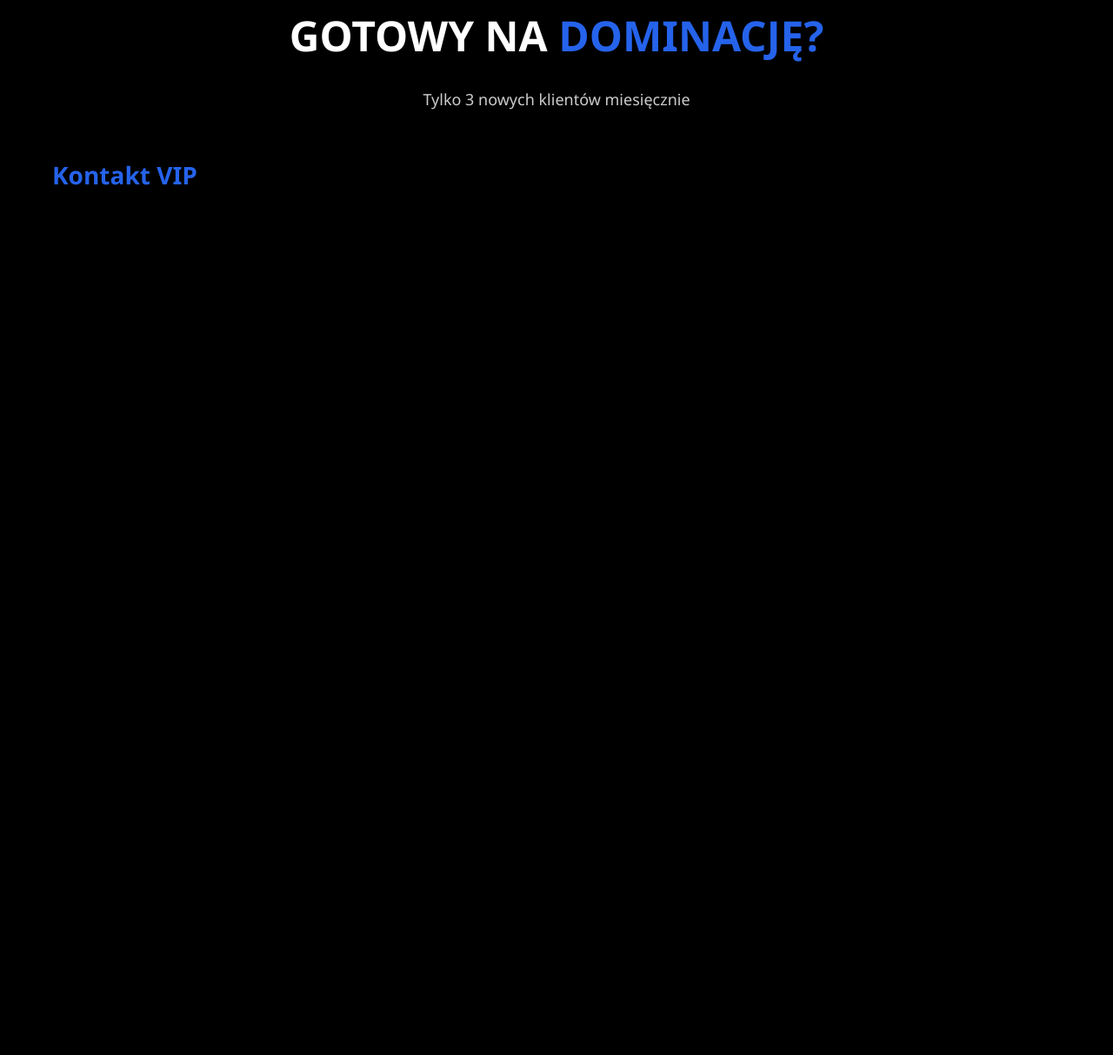
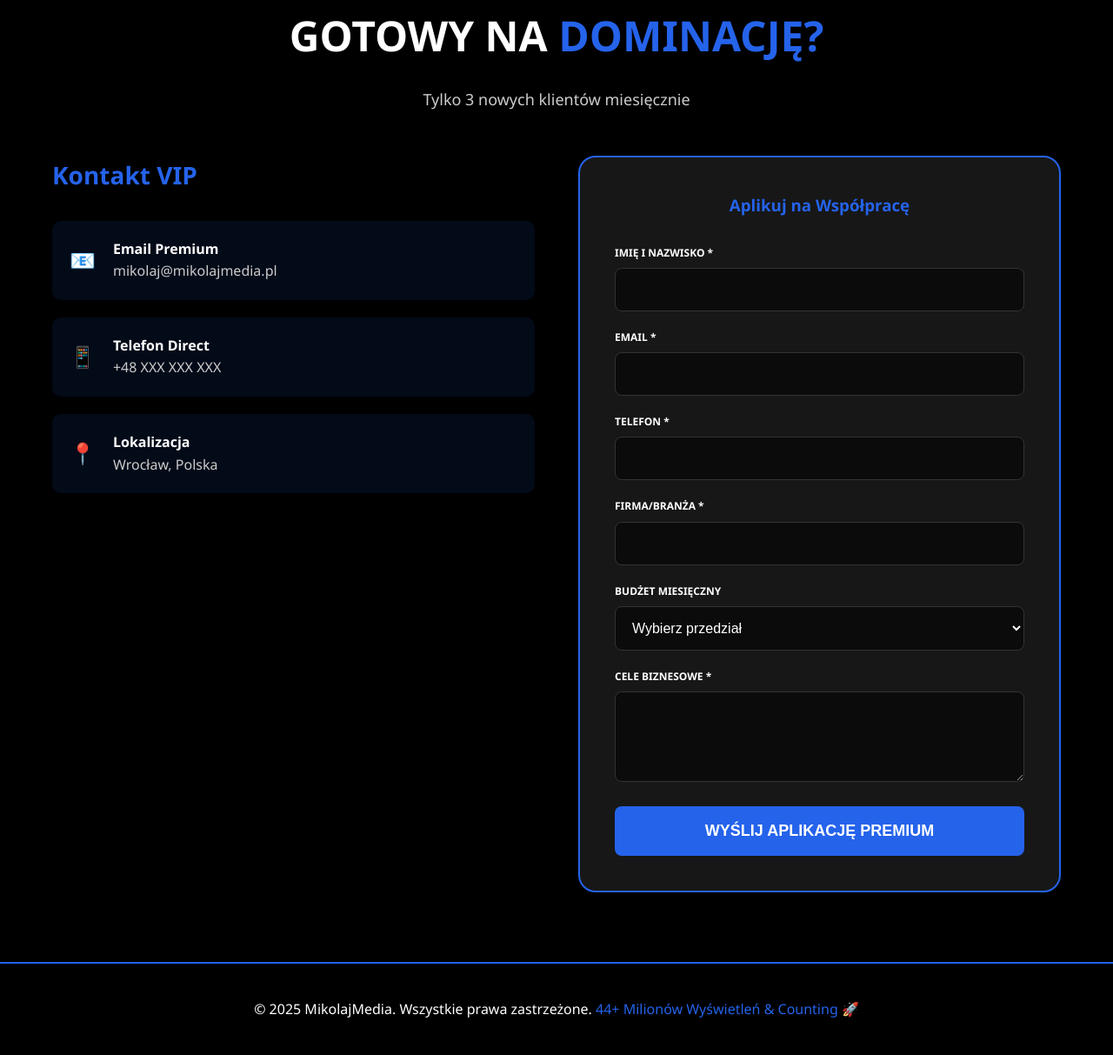
Before and after one commit to wojciechehe/strona-mikolajmedia, a plain HTML site: page index.html in a window 1280 px wide. Shown: the part 5599-6812 px from the top of the page at 87% size. Before the commit the page ends 5933 px from the top, so only its background shows below. Drawn offline with Linux system fonts and the light colour scheme.

Commit message:
Update index.html

```diff
--- a/index.html
+++ b/index.html
@@ -860,3 +860,114 @@
             <div class="contact-grid">
                 <div class="contact-info">
                     <h3>Kontakt VIP</h3>
+
+                    <div class="contact-item">
+                        <span style="font-size: 24px;">📧</span>
+                        <div>
+                            <strong>Email Premium</strong><br>
+                            <span style="color: #cccccc;">mikolaj@mikolajmedia.pl</span>
+                        </div>
+                    </div>
+
+                    <div class="contact-item">
+                        <span style="font-size: 24px;">📱</span>
+                        <div>
+                            <strong>Telefon Direct</strong><br>
+                            <span style="color: #cccccc;">+48 XXX XXX XXX</span>
+                        </div>
+                    </div>
+
+                    <div class="contact-item">
+                        <span style="font-size: 24px;">📍</span>
+                        <div>
+                            <strong>Lokalizacja</strong><br>
+                            <span style="color: #cccccc;">Wrocław, Polska</span>
+                        </div>
+                    </div>
+                </div>
+
+                <div class="contact-form-wrapper">
+                    <h3 style="text-align: center; color: #2563eb; margin-bottom: 30px;">Aplikuj na Współpracę</h3>
+                    <form onsubmit="event.preventDefault(); alert('🔥 Aplikacja wysłana! Odpiszę w ciągu 12 godzin.');">
+                        <div class="form-group">
+                            <label>Imię i Nazwisko *</label>
+                            <input type="text" required>
+                        </div>
+
+                        <div class="form-group">
+                            <label>Email *</label>
+                            <input type="email" required>
+                        </div>
+
+                        <div class="form-group">
+                            <label>Telefon *</label>
+                            <input type="tel" required>
+                        </div>
+
+                        <div class="form-group">
+                            <label>Firma/Branża *</label>
+                            <input type="text" required>
+                        </div>
+
+                        <div class="form-group">
+                            <label>Budżet Miesięczny</label>
+                            <select>
+                                <option value="">Wybierz przedział</option>
+                                <option value="5000-10000">5K - 10K zł</option>
+                                <option value="10000-25000">10K - 25K zł</option>
+                                <option value="25000-50000">25K - 50K zł</option>
+                                <option value="50000+">50K+ zł</option>
+                            </select>
+                        </div>
+
+                        <div class="form-group">
+                            <label>Cele Biznesowe *</label>
+                            <textarea rows="4" required></textarea>
+                        </div>
+
+                        <button type="submit" class="form-submit">
+                            Wyślij Aplikację Premium
+                        </button>
+                    </form>
+                </div>
+            </div>
+        </div>
+    </section>
+
+    <!-- Footer -->
+    <footer class="footer">
+        <div class="container">
+            <p>&copy; 2025 MikolajMedia. Wszystkie prawa zastrzeżone.
+            <span class="blue">44+ Milionów Wyświetleń & Counting 🚀</span></p>
+        </div>
+    </footer>
+
+    <script>
+        // Smooth scrolling
+        document.querySelectorAll('a[href^="#"]').forEach(anchor => {
+            anchor.addEventListener('click', function (e) {
+                e.preventDefault();
+                const target = document.querySelector(this.getAttribute('href'));
+                if (target) {
+                    const navbarHeight = 70;
+                    const targetPosition = target.getBoundingClientRect().top + window.pageYOffset - navbarHeight;
+                    window.scrollTo({
+                        top: targetPosition,
+                        behavior: 'smooth'
+                    });
+                }
+            });
+        });
+
+        // Navbar on scroll
+        window.addEventListener('scroll', function() {
+            const navbar = document.querySelector('.navbar');
+            if (window.scrollY > 50) {
+                navbar.style.background = 'rgba(0, 0, 0, 0.98)';
+            } else {
+                navbar.style.background = 'rgba(0, 0, 0, 0.95)';
+            }
+        });
+    </script>
+</body>
+</html>
```
